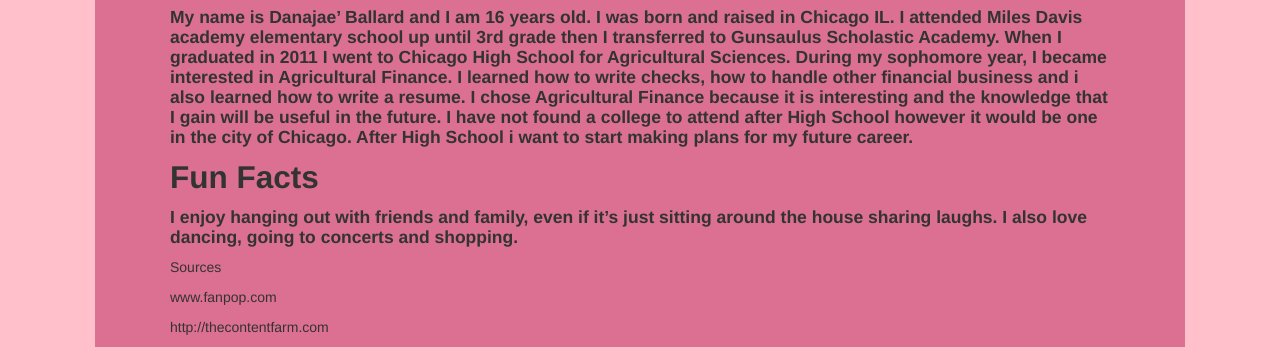
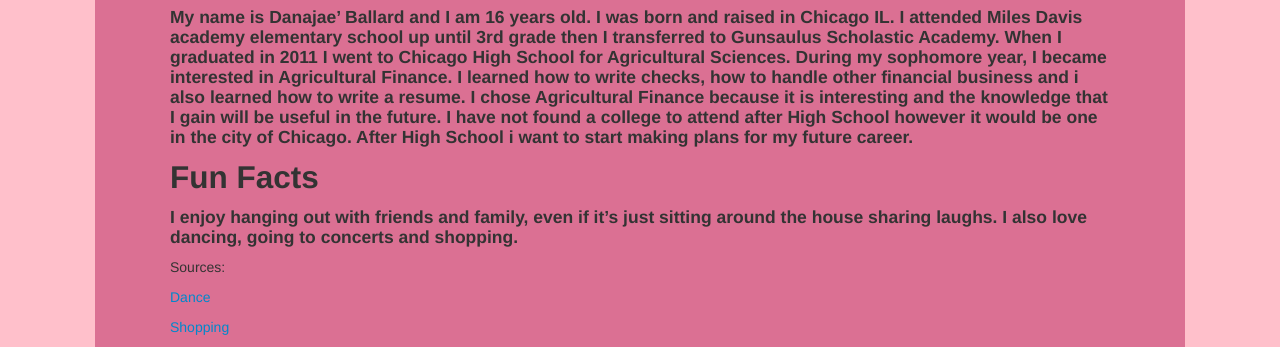
Before and after one commit to DanajaeBallard/DemoDay, a plain HTML site: page about.html in a window 1280 px wide. Shown: the part 526-873 px from the top of the page. Drawn offline with Linux system fonts and the light colour scheme.

Commit message:
Update about.html

```diff
--- a/about.html
+++ b/about.html
@@ -50,11 +50,11 @@
 
       <h4>I enjoy hanging out with friends and family, even if it’s just sitting around the house sharing laughs. I also love dancing, going to concerts and shopping.</h4>
 
-      <p>Sources</p>
+      <p>Sources:</p>
 
-      <p>www.fanpop.com</p>
+      <p><a href="thecontentfarm.tumblr.com">Dance</a></p>
 
-      <p>http://thecontentfarm.com</p>
+      <p><a href="www.fanpop.com">Shopping</a></p>
 
       </div>
 
```
